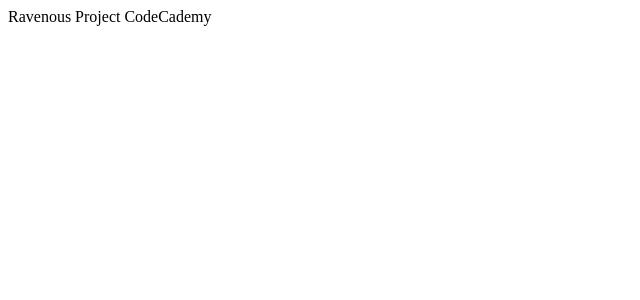
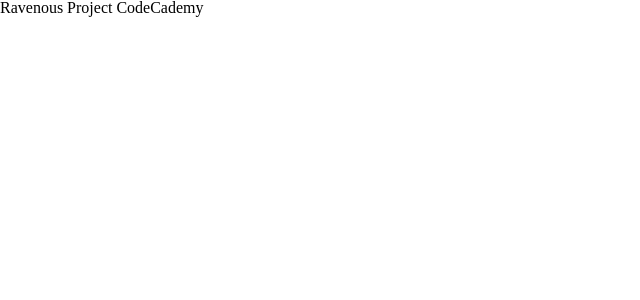
Before and after one commit to CrazySession/ravenous, a React (Create React App) app: page / in a window 1280 px wide. Shown: the top 300 px of the page, without its empty margins (0-640 px from the left). Built offline with nearby package versions, Linux system fonts and the light colour scheme.

Commit message:
added and linked css reset sheet

```diff
--- a/public/index.html
+++ b/public/index.html
@@ -15,6 +15,10 @@
       user's mobile device or desktop. See https://developers.google.com/web/fundamentals/web-app-manifest/
     -->
     <link rel="manifest" href="%PUBLIC_URL%/manifest.json" />
+
+
+    <!-- ### CSS Reset Sheet ### -->
+    <link rel="stylesheet" type="text/css" href="reset.css">
     <!--
       Notice the use of %PUBLIC_URL% in the tags above.
       It will be replaced with the URL of the `public` folder during the build.
--- /dev/null
+++ b/public/reset.css
@@ -0,0 +1,43 @@
+html, body, div, span, applet, object, iframe,
+h1, h2, h3, h4, h5, h6, p, blockquote, pre,
+a, abbr, acronym, address, big, cite, code,
+del, dfn, em, img, ins, kbd, q, s, samp,
+small, strike, strong, sub, sup, tt, var,
+b, u, i, center,
+dl, dt, dd, ol, ul, li,
+fieldset, form, label, legend,
+table, caption, tbody, tfoot, thead, tr, th, td,
+article, aside, canvas, details, embed,
+figure, figcaption, footer, header, hgroup,
+menu, nav, output, ruby, section, summary,
+time, mark, audio, video {
+    margin: 0;
+    padding: 0;
+    border: 0;
+    font-size: 100%;
+    font: inherit;
+    vertical-align: baseline;
+}
+/* HTML5 display-role reset for older browsers */
+article, aside, details, figcaption, figure,
+footer, header, hgroup, menu, nav, section {
+    display: block;
+}
+body {
+    line-height: 1;
+}
+ol, ul {
+    list-style: none;
+}
+blockquote, q {
+    quotes: none;
+}
+blockquote:before, blockquote:after,
+q:before, q:after {
+    content: '';
+    content: none;
+}
+table {
+    border-collapse: collapse;
+    border-spacing: 0;
+}
```
